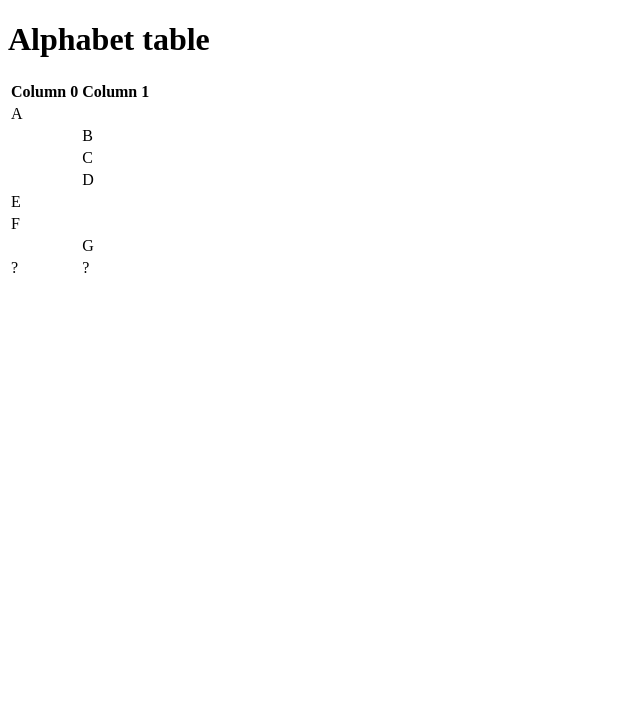
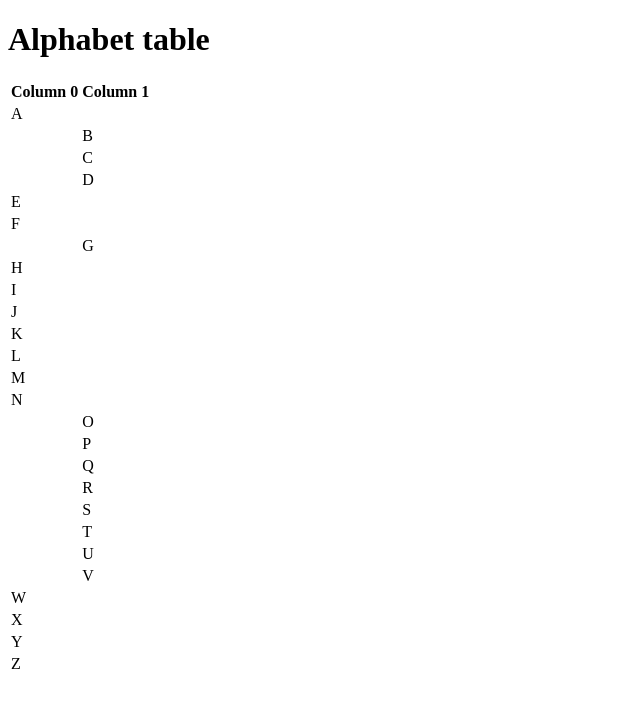
Before and after one commit to comp426-2022-spring/a00-jiangzc210, a website: page index.html in a window 1280 px wide. Shown: the whole page, without its empty margins (0-640 px from the left). Drawn offline with Linux system fonts and the light colour scheme.

Commit message:
updated index.html

```diff
--- a/index.html
+++ b/index.html
@@ -37,7 +37,61 @@
 			<td></td><td>G</td>
 			</tr>
 			<tr>
-			<td>?</td><td>?</td>
+			<td>H</td><td></td>
+			</tr>
+			<tr>
+			<td>I</td><td></td>
+			</tr>
+			<tr>
+			<td>J</td><td></td>
+			</tr>
+			<tr>
+			<td>K</td><td></td>
+			</tr>
+			<tr>
+			<td>L</td><td></td>
+			</tr>
+			<tr>
+			<td>M</td><td></td>
+			</tr>
+			<tr>
+			<td>N</td><td></td>
+			</tr>
+			<tr>
+			<td></td><td>O</td>
+			</tr>
+			<tr>
+			<td></td><td>P</td>
+			</tr>
+			<tr>
+			<td></td><td>Q</td>
+			</tr>
+			<tr>
+			<td></td><td>R</td>
+			</tr>
+			<tr>
+			<td></td><td>S</td>
+			</tr>
+			<tr>
+			<td></td><td>T</td>
+			</tr>
+			<tr>
+			<td></td><td>U</td>
+			</tr>
+			<tr>
+			<td></td><td>V</td>
+			</tr>
+			<tr>
+			<td>W</td><td></td>
+			</tr>
+			<tr>
+			<td>X</td><td></td>
+			</tr>
+			<tr>
+			<td>Y</td><td></td>
+			</tr>
+			<tr>
+			<td>Z</td><td></td>
 			</tr>
 		</tbody>
 	</table>
--- a/package.json
+++ b/package.json
@@ -15,5 +15,8 @@
   "bugs": {
     "url": "https://github.com/comp426-2022-spring/a00-jiangzc210/issues"
   },
-  "homepage": "https://github.com/comp426-2022-spring/a00-jiangzc210#readme"
+  "homepage": "https://github.com/comp426-2022-spring/a00-jiangzc210#readme",
+  "dependencies": {
+    "browser-sync": "^2.27.7"
+  }
 }
```
